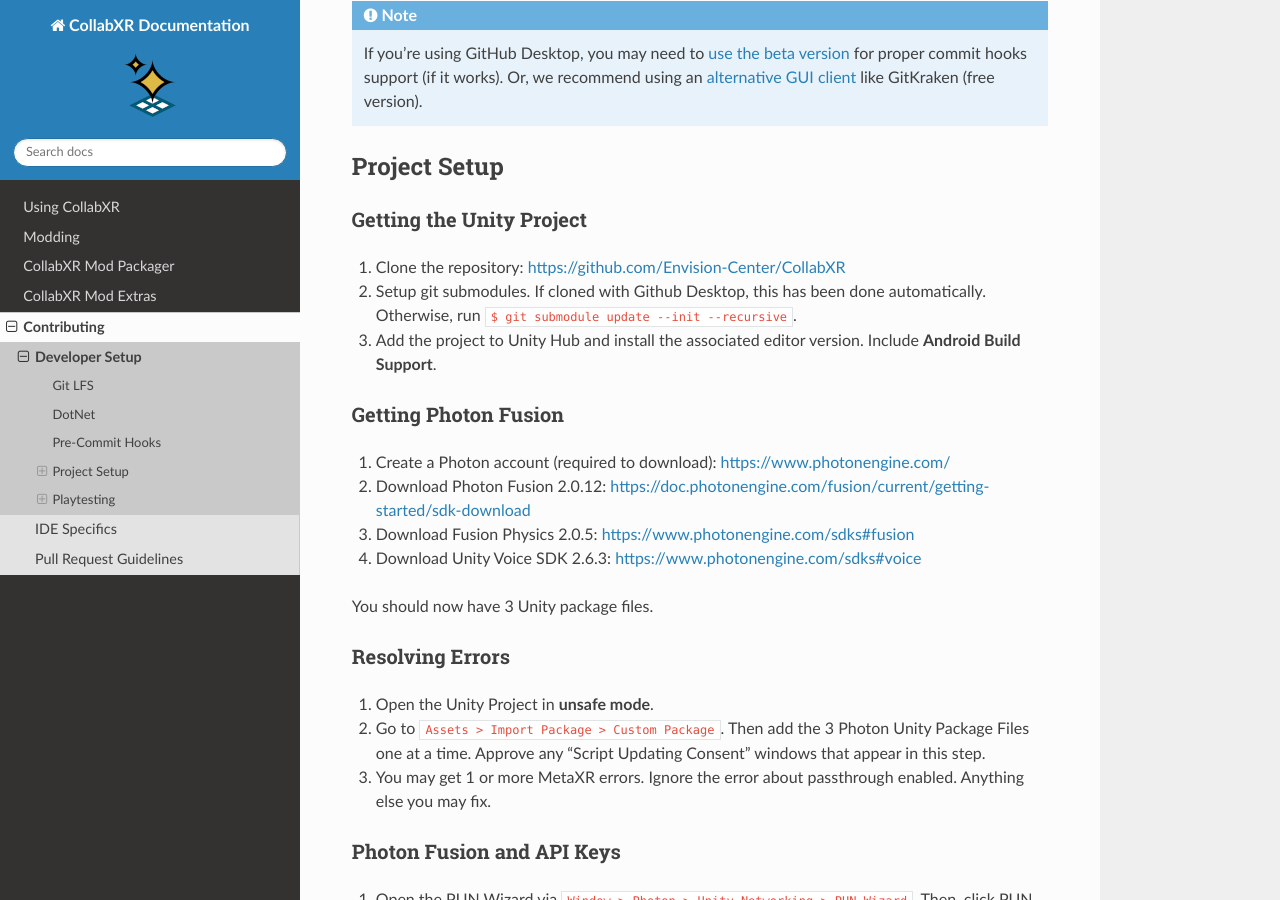
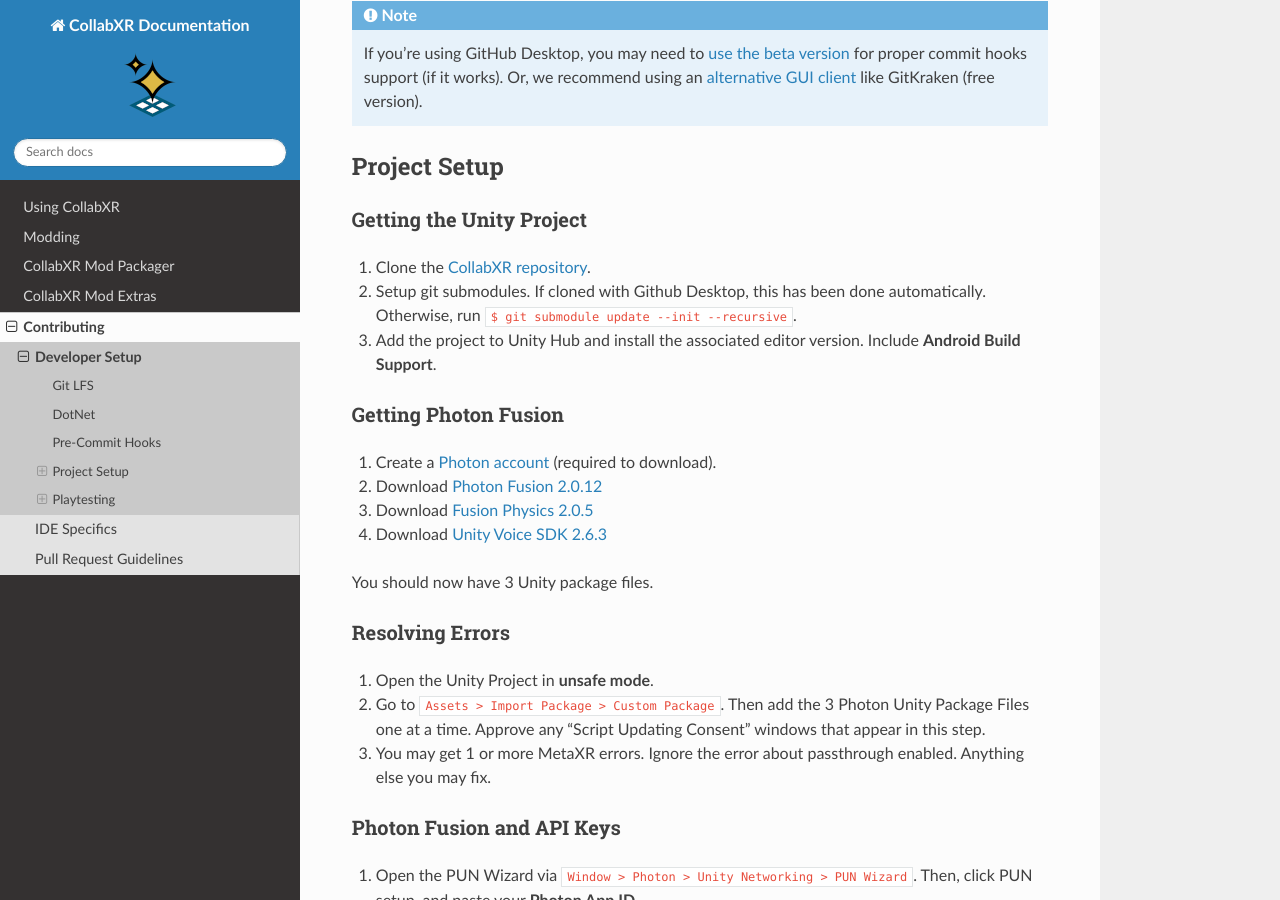
Before and after one commit to Envision-Center/CollabXR-Documentation, a Sphinx documentation site: the page built from docs/source/contribution/setup.rst, in a window 1280 px wide and 900 px high, scrolled down 1397 px. Built offline with Sphinx 7.4.7 and the Read the Docs theme 3.1.0, drawn with Linux system fonts in a browser that asks for light colours; some of the changed lines change nothing that is shown.

Commit message:
updated urls

```diff
--- a/docs/source/contribution/setup.rst
+++ b/docs/source/contribution/setup.rst
@@ -76,18 +76,23 @@
 
 Getting the Unity Project
 ^^^^^^^^^^^^^^^^^^^^^^^^^^
-1. Clone the repository: https://github.com/Envision-Center/CollabXR
+1. Clone the `CollabXR repository`_.
 2. Setup git submodules. If cloned with Github Desktop, this has been done automatically. Otherwise, run ``$ git submodule update --init --recursive``.
 3. Add the project to Unity Hub and install the associated editor version. Include **Android Build Support**.
 
 Getting Photon Fusion
 ^^^^^^^^^^^^^^^^^^^^^^^^^^
-1. Create a Photon account (required to download): https://www.photonengine.com/
-2. Download Photon Fusion 2.0.12: https://doc.photonengine.com/fusion/current/getting-started/sdk-download
-3. Download Fusion Physics 2.0.5: https://www.photonengine.com/sdks#fusion
-4. Download Unity Voice SDK 2.6.3: https://www.photonengine.com/sdks#voice
+1. Create a `Photon account`_ (required to download).
+2. Download `Photon Fusion 2.0.12`_
+3. Download `Fusion Physics 2.0.5`_
+4. Download `Unity Voice SDK 2.6.3`_
 
 You should now have 3 Unity package files.
+
+.. _Photon account: https://www.photonengine.com/
+.. _Photon Fusion 2.0.12: https://doc.photonengine.com/fusion/current/getting-started/sdk-download
+.. _Fusion Physics 2.0.5: https://www.photonengine.com/sdks#fusion
+.. _Unity Voice SDK 2.6.3 : https://www.photonengine.com/sdks#voice
 
 Resolving Errors
 ^^^^^^^^^^^^^^^^^^^^^^^^^^
@@ -96,7 +101,7 @@
 3. You may get 1 or more MetaXR errors. Ignore the error about passthrough enabled. Anything else you may fix.
 
 Photon Fusion and API Keys
-^^^^^^^^^^
+^^^^^^^^^^^^^^^^^^^^^^^^^^^^^
 1. Open the PUN Wizard via ``Window > Photon > Unity Networking > PUN Wizard``. Then, click PUN setup, and paste your **Photon App ID**.
 2. You may also need to setup credentials for Cesium Ion, the Oculus Platform, and the OpenSky API
 3. Finally, open the Photon Fusion Hub via ``Tools > Fusion > Fusion Hub``. This should resolve any last errors you may have.
```
